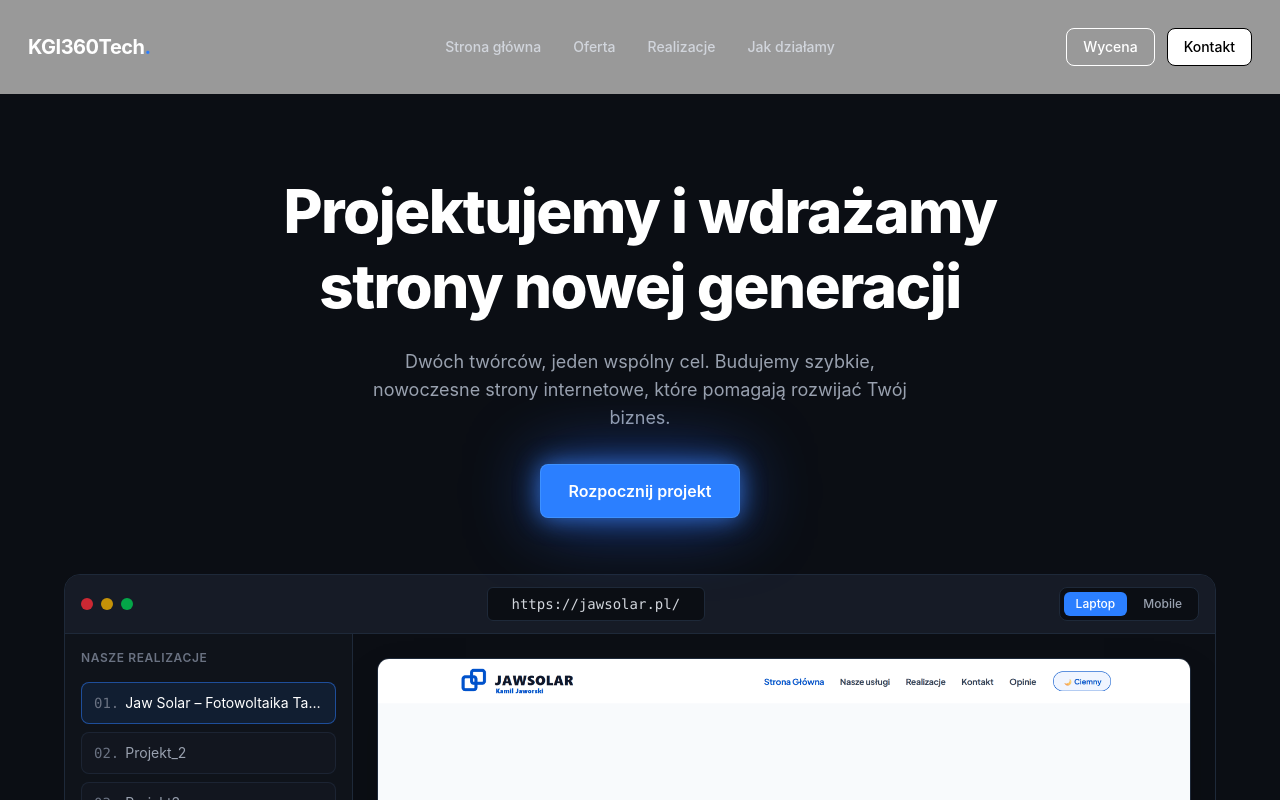
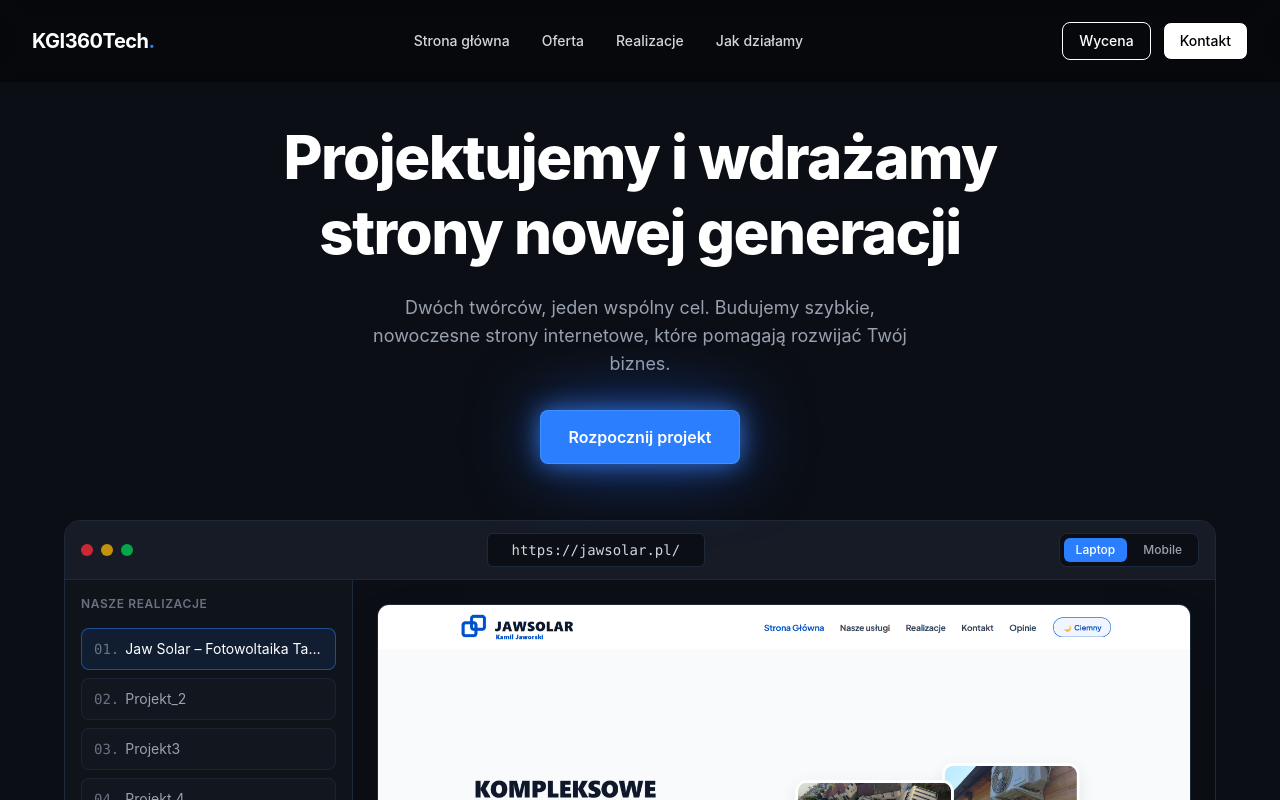
Before and after one commit to StudentST-PL/Our-Website, a React (Vite) app in the folder Frontend/: page / in a window 1280 px wide. Shown: the top 800 px of the page. Built offline with nearby package versions, Linux system fonts and the light colour scheme; a web font is replaced by a local one.

Commit message:
Poprawka navbar

```diff
--- a/Frontend/src/pages/Navbar.jsx
+++ b/Frontend/src/pages/Navbar.jsx
@@ -1,13 +1,13 @@
 export default function Navbar() {
   return (
-  <nav className="bg-black/40 text-grey-500 p-7 backdrop-blur-sm sticky top-0 z-50">
+  <nav className="bg-black/40 text-grey-500 py-5.5 px-8 backdrop-blur-sm top-0 z-50 fixed inset-x-0">
       <div className="flex justify-between items-center">
 
         <span className="text-xl font-bold tracking-tight text-white">
           KGI360Tech<span className="text-blue-500">.</span>
         </span>
 
-        <div className ="absolute left-1/2 -translate-x-1/2 flex items-center gap-8 text-gray-300 text-sm font-medium">
+        <div className ="flex items-center gap-8 text-gray-300 text-sm font-medium">
           <a href="#"className="hover:text-white transition-colors">Strona główna</a>
           <a href="#"className="hover:text-white transition-colors">Oferta</a>
           <a href="#"className="hover:text-white transition-colors">Realizacje</a>
--- a/Frontend/src/pages/StronaGlowna.jsx
+++ b/Frontend/src/pages/StronaGlowna.jsx
@@ -30,7 +30,7 @@ export default function StronaGlowna() {
   const [widok, setWidok] = useState('laptop')
 
   return (
-    <section className="min-h-screen bg-[#0b0e14] text-white pt-14 sm:pt-20 pb-12 sm:pb-16 px-4 sm:px-6 overflow-x-hidden">
+    <section className="min-h-screen bg-[#0b0e14] text-white pt-14 sm:pt-30 pb-12 sm:pb-16 px-4 sm:px-6 overflow-x-hidden">
       <div className="max-w-3xl mx-auto text-center mb-10 sm:mb-14">{/*max-width-768px margin-inline-auto margin-bottom 56px */}
         <h1 className="text-white text-3xl sm:text-5xl md:text-6xl font-extrabold tracking-tight leading-tight mb-4 sm:mb-6"> {/*text-36px(2.25rem) sm:text-48px(3rem) md:text-60px(3.75rem) tracking-tight(letter-spacing: -0.025em leading-tight(line-height:1.25) margin-bottom-24px*/}
           Projektujemy i wdrażamy strony nowej generacji
```
